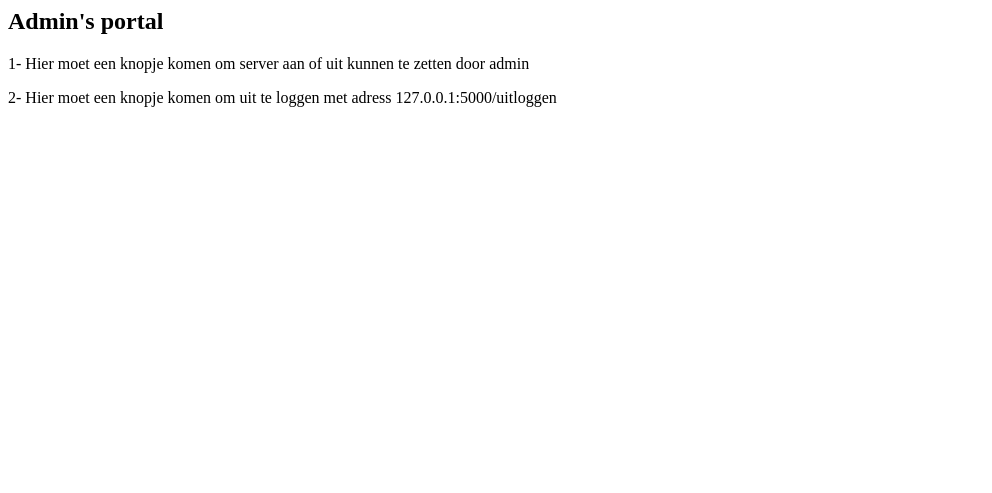
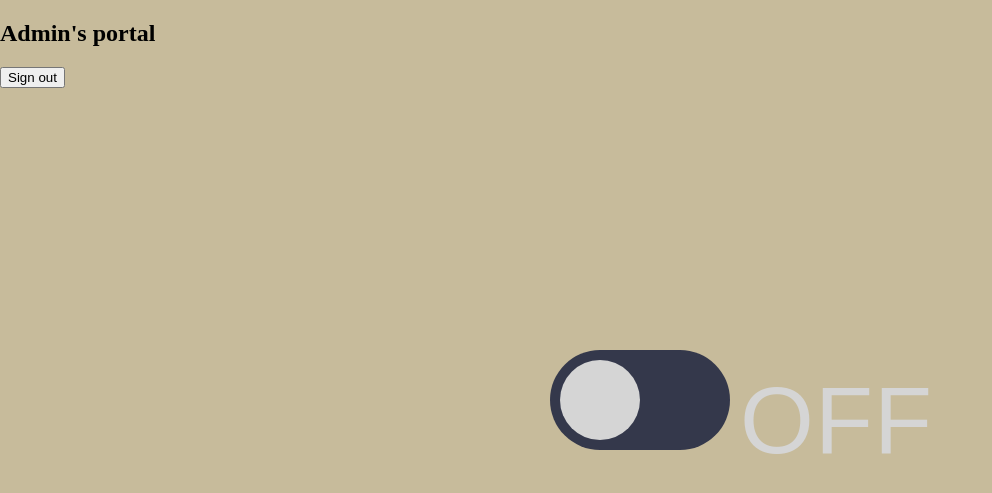
Before and after one commit to EneroMangal4321/Project-Security, a Flask app: page /portal in a window 1280 px wide. Shown: the top 493 px of the page, without its empty margins (0-992 px from the left). Run offline with Flask 2, Linux system fonts and the light colour scheme; the visitor is signed in with stand-in values (Sample User, id 1); some libraries are stand-ins or nearby versions.

Commit message:
portal pagina

```diff
--- a/Web site/Flask/static/dark_theme.css
+++ b/Web site/Flask/static/dark_theme.css
@@ -150,3 +150,59 @@
     background-color: white;
     color: black;
 }
+
+
+input[type="checkbox"]{
+    -webkit-appearance: none;
+    appearance: none;
+    height: 100px;
+    width: 180px;
+    background-color: #34384b;
+    border-radius: 50px;
+    position: absolute;
+    margin: auto;
+    top: 0;
+    bottom: 0;
+    left: 0;
+    right: 0;
+    cursor: pointer;
+    outline: none;
+    transition: 0.3s;
+}
+input[type="checkbox"]:before{
+    content: "";
+    position: absolute;
+    height: 80px;
+    width: 80px;
+    background-color: #d5d5d5;
+    border-radius: 50%;
+    left: 10px;
+    top: 10px;
+
+}
+
+input[type="checkbox"]:after{
+    content: "OFF";
+    position: absolute;
+    font-family: 'Poppins',sans-serif;
+    color: #d5d5d5;
+    font-size: 95px;
+    left: 190px;
+    bottom: -25px;
+    letter-spacing: 1px;
+    transition: 0.3s;
+
+}
+
+input[type="checkbox"]:checked{
+    background-color: #19d28f;
+}
+input[type="checkbox"]:checked:before{
+    background-color: #1f212d;
+    left: 90px;
+}
+
+input[type="checkbox"]:checked:after{
+    content: "ON";
+    color: #19d28f;
+}
--- a/Web site/Flask/templates/portal.html
+++ b/Web site/Flask/templates/portal.html
@@ -1,4 +1,22 @@
+<!DOCTYPE html>
+<html lang="en">
+<head>
+    <meta charset="UTF-8">
+    <meta http-equiv="X-UA-Compatible" content="IE=edge">
+    <meta name="viewport" content="width=device-width, initial-scale=1.0">
+    <link rel="stylesheet" href="{{ url_for ('static', filename='dark_theme.css')}}">
+    <script src="https://www.google.com/recaptcha/api.js" async defer></script>
+    <title>Login</title>
+</head>
+
+<body class="body">
+
+
 <h2><strong>Admin's portal</strong></h2>
 
-<p>1- Hier moet een knopje komen om server aan of uit kunnen te zetten door admin</p>
-<p>2- Hier moet een knopje komen om uit te loggen met adress 127.0.0.1:5000/uitloggen </p>
+<input type="checkbox">
+<p> <input type="submit" value="Sign out"> </p>
+
+
+
+</body>
```
